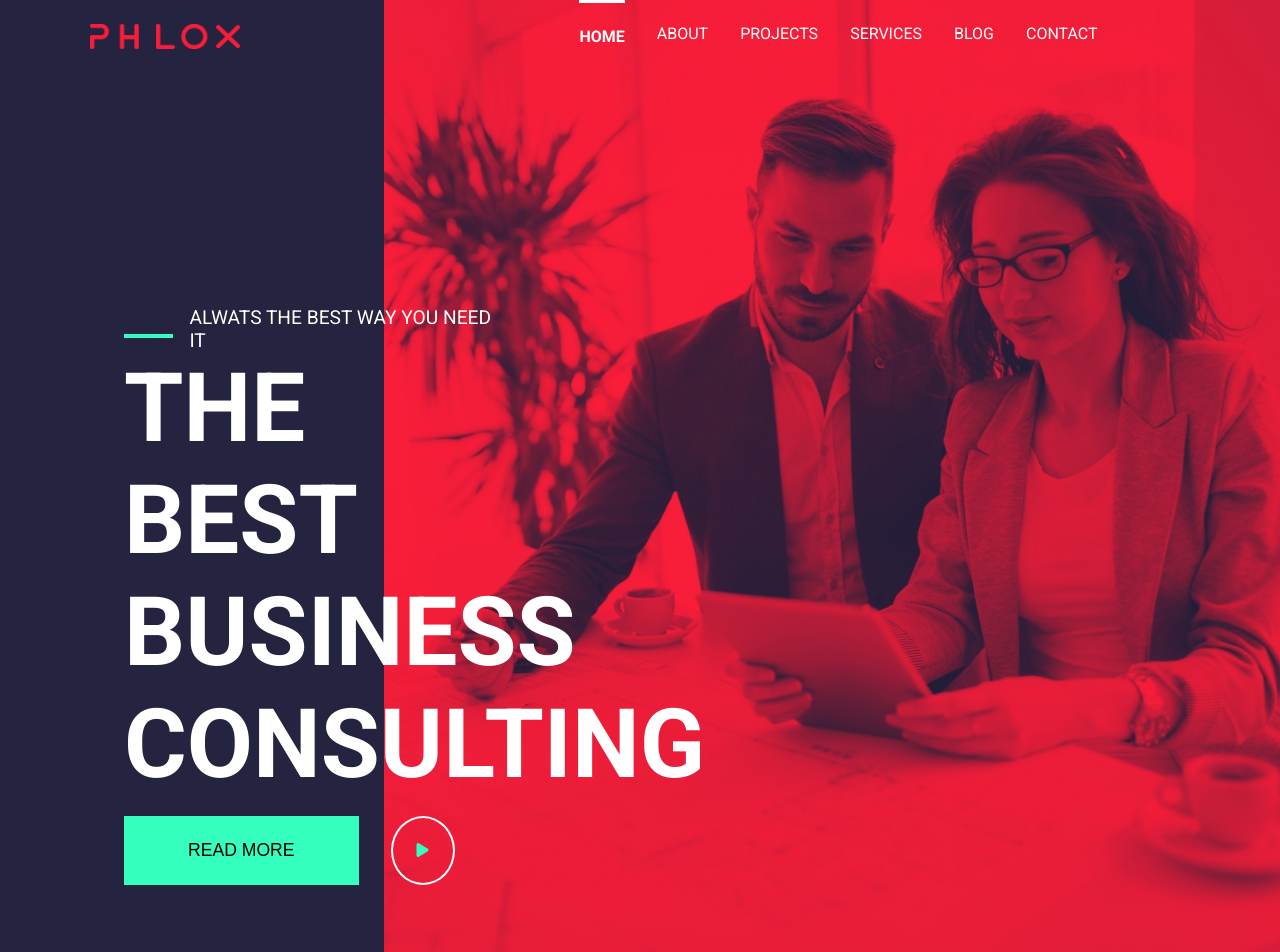
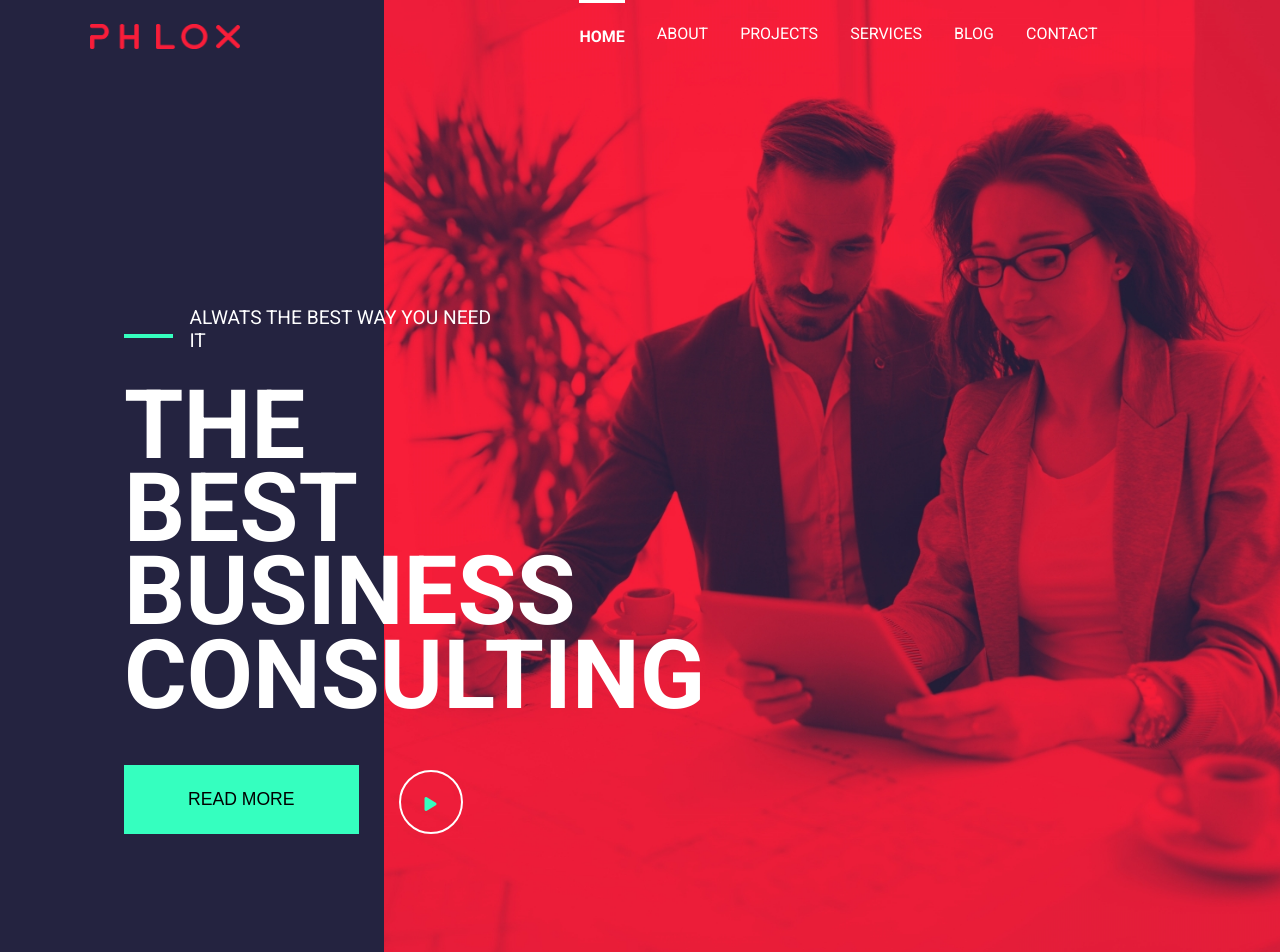
Before and after one commit to AlessioNapoletano/proj-html-vuejs, a Vue app: page / in a window 1280 px wide. Shown: the top 952 px of the page. Built offline with nearby package versions, Linux system fonts and the light colour scheme; a web font is replaced by a local one.

Commit message:
fix HeaderJumbo component (color, padding)

```diff
--- a/src/components/HeaderJumbo.vue
+++ b/src/components/HeaderJumbo.vue
@@ -9,7 +9,7 @@ export default {
     <div class="wrapper d-flex">
         <div class="left-box">
             <div class="slogan">
-                <div class="small-text d-flex">
+                <div class="small-text d-flex align-center">
                     <div class="line"></div>
                     <p>
                         ALWATS THE BEST WAY YOU NEED IT
@@ -22,13 +22,13 @@ export default {
                     </h1>
                 </div>
 
-                <div class="button-icon d-flex">
+                <div class="button-icon d-flex aling-end">
                     <button class="btn">
                         READ MORE
                     </button>
 
-                    <div class="icon">
-                        <i class="fa-solid fa-play"></i>
+                    <div class="icon d-flex justify-center align-center p-relative">
+                        <i class="fa-solid fa-play p-absolute"></i>
                     </div>
                 </div>
 
@@ -64,8 +64,7 @@ export default {
 
         .small-text {
             font-size: 1.2rem;
-            display: flex;
-            align-items: center;
+            margin-bottom: 2rem;
 
             .line {
                 margin: .9rem 1rem 0 0;
@@ -75,10 +74,11 @@ export default {
         }
 
         .big-text {
-            margin-bottom: 1rem;
+            margin-bottom: 3rem;
 
             h1 {
                 font-size: 6rem;
+                line-height: 5.2rem;
             }
         }
 
@@ -88,18 +88,20 @@ export default {
                 font-size: 1.1rem;
                 background-color: $line-light-blue;
                 border: none;
-                margin-right: 2rem;
+                margin-right: 2.5rem;
             }
 
             .icon {
                 font-size: 1rem;
                 border: 2px solid $main-white-color;
                 border-radius: 100%;
-                padding: .6rem 1.5rem;
+                height: 4rem;
+                width: 4rem;
 
                 i {
                     color: $line-light-blue;
                     margin-top: .9rem;
+                    top: 10px;
                 }
             }
         }
--- a/src/styles/general.scss
+++ b/src/styles/general.scss
@@ -60,6 +60,10 @@ a {
     align-items: flex-start;
 }
 
+.aling-end {
+    align-items: flex-end;
+}
+
 .flex-wrap {
     flex-wrap: wrap;
 }
@@ -71,3 +75,11 @@ a {
 .d-inline {
     display: inline;
 }
+
+.p-relative {
+    position: relative;
+}
+
+.p-absolute {
+    position: absolute;
+}
```
